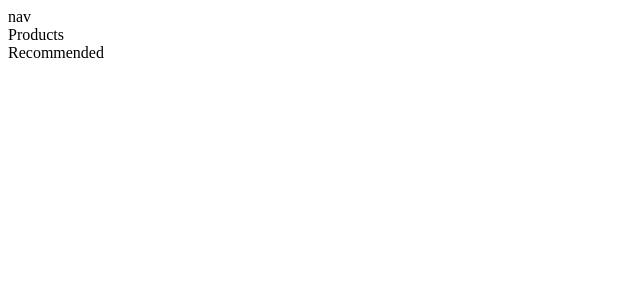
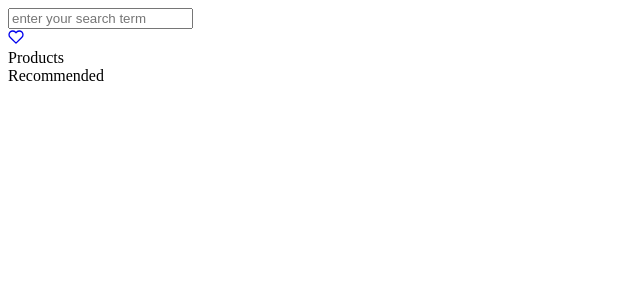
Before and after one commit to tkanoop/Ecommerce_Shoes, a React (Create React App) app: page / in a window 1280 px wide. Shown: the top 300 px of the page, without its empty margins (0-640 px from the left). Built offline with nearby package versions, Linux system fonts and the light colour scheme.

Commit message:
icons added

```diff
--- a/package.json
+++ b/package.json
@@ -8,6 +8,7 @@
     "@testing-library/user-event": "^13.5.0",
     "react": "^18.2.0",
     "react-dom": "^18.2.0",
+    "react-icons": "^4.11.0",
     "react-scripts": "5.0.1",
     "web-vitals": "^2.1.4"
   },
--- a/src/Navigation/Nav.js
+++ b/src/Navigation/Nav.js
@@ -1,10 +1,32 @@
 
+import {FiHeart} from 'react-icons/fi'
+import {AiOutlineShoppingCart,AiOutlineUserAdd} from 'react-icons/fi'
 
 function Nav(){
     return (
-        <div>
-            nav
+       <nav>
+        <div className="nav-container">
+            <input type="text"
+            className="search-input"
+            placeholder="enter your search term"
+            />
+
         </div>
+        <div className="profile-container">
+            <a href="#">
+                <FiHeart className='nav-icons'/>
+
+
+            </a>
+            <a href='#'>
+
+            </a>
+            <a href='#'>
+
+            </a>
+        </div>
+
+       </nav>
     )
 }
 export default Nav
```
Also changed, not shown: 1 other file (tests, documents, lock files or other folders).
